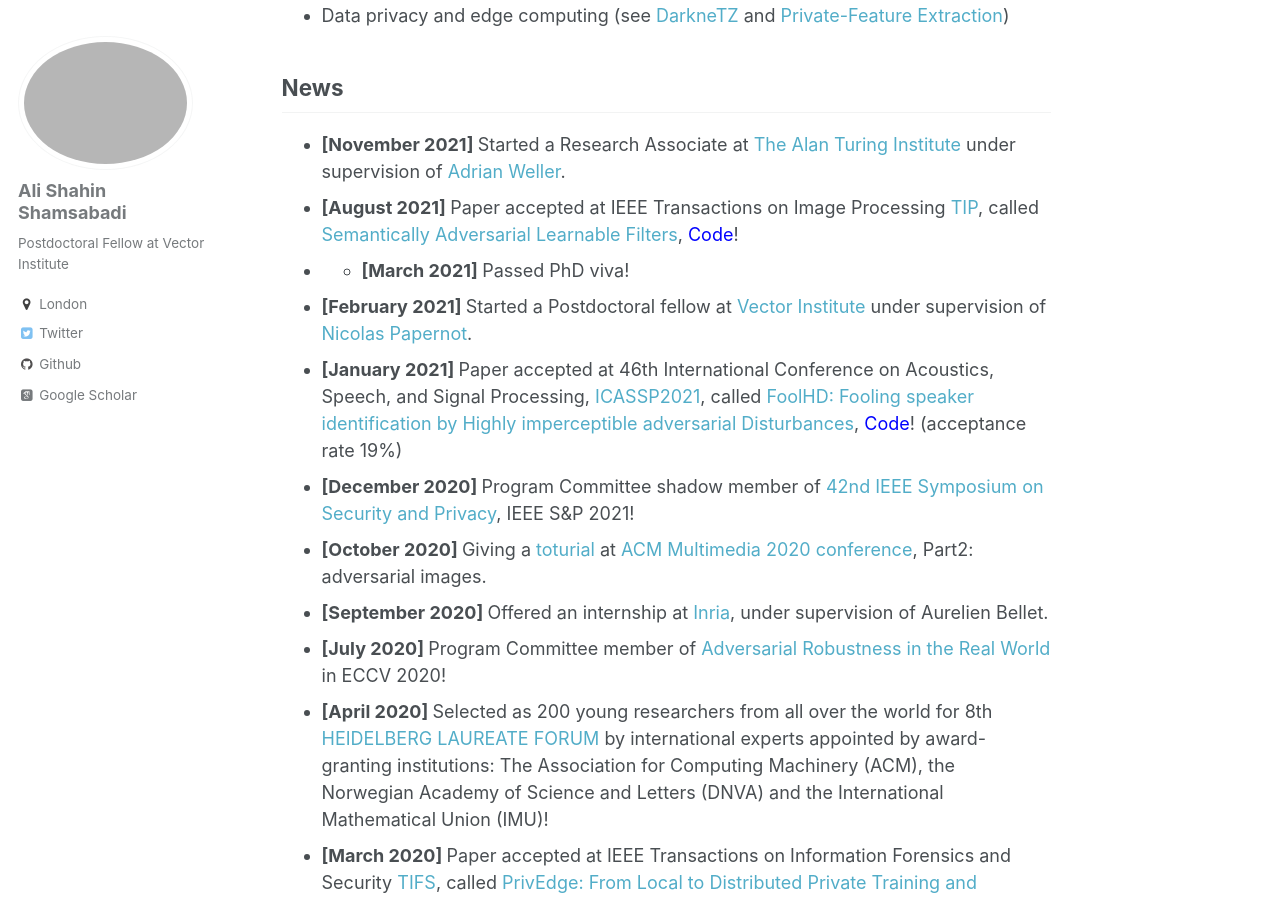
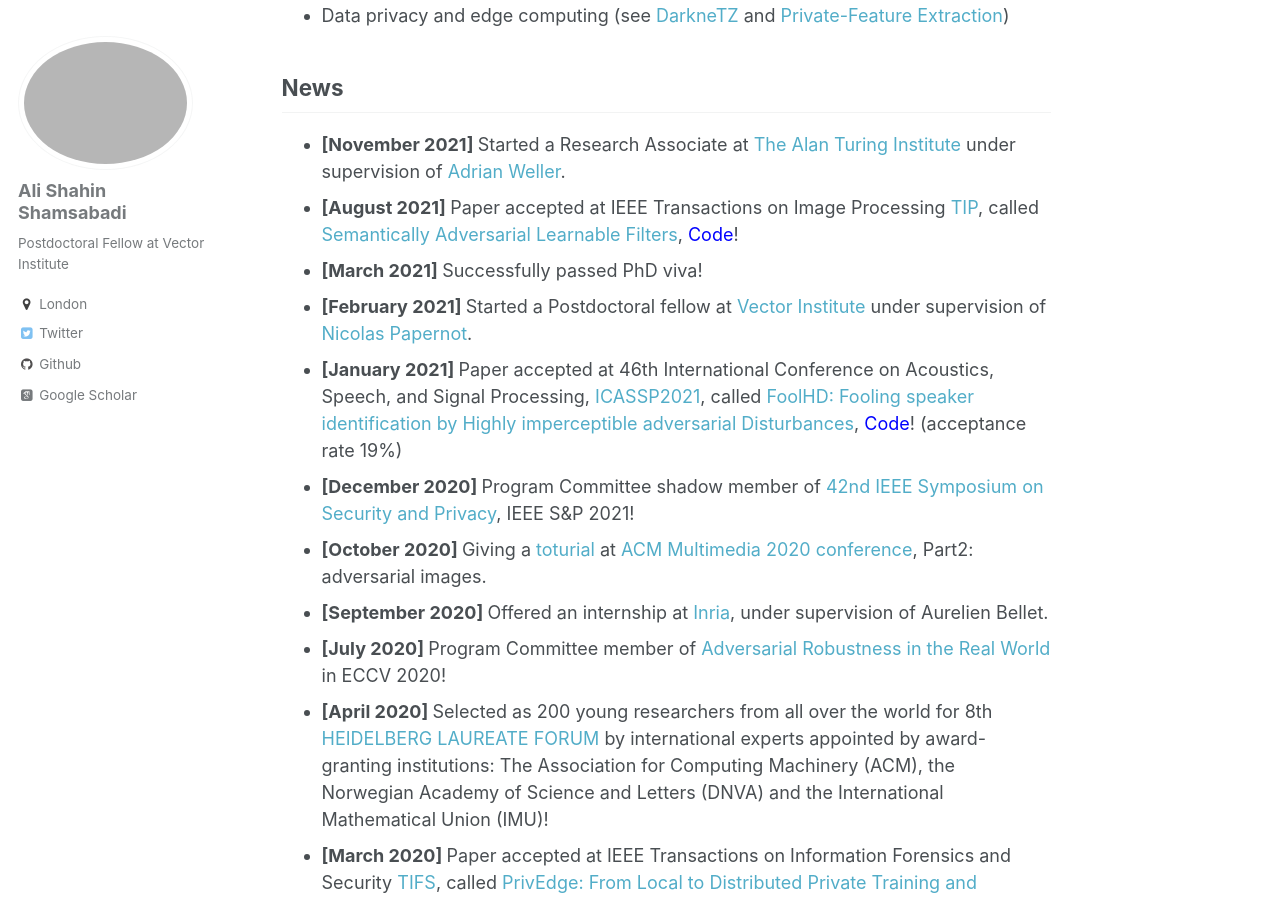
Before and after one commit to AliShahin/AliShahin.github.io, a Jekyll site: the page built from _pages/about.md, in a window 1280 px wide and 900 px high, scrolled down 799 px. Built offline with Jekyll 4.4.1, drawn with Linux system fonts in a browser that asks for light colours; some web fonts are replaced.

Commit message:
Update about.md

```diff
--- a/_pages/about.md
+++ b/_pages/about.md
@@ -25,7 +25,7 @@ My research interests and recent works include:
 ## News
 - <b> [November 2021] </b> Started a Research Associate at [The Alan Turing Institute](https://www.turing.ac.uk) under supervision of [Adrian Weller](http://mlg.eng.cam.ac.uk/adrian/).
 - <b> [August 2021] </b> Paper accepted at IEEE Transactions on Image Processing [TIP](https://ieeexplore.ieee.org/xpl/RecentIssue.jsp?punumber=83), called [Semantically Adversarial Learnable Filters](https://arxiv.org/pdf/2008.06069.pdf), [<font color="blue">Code</font>](https://github.com/AliShahin/FilterFool)!
-- - <b> [March 2021] </b> Passed PhD viva!
+- <b> [March 2021] </b> Successfully passed PhD viva!
 - <b> [February 2021] </b> Started a Postdoctoral fellow at [Vector Institute](https://vectorinstitute.ai) under supervision of [Nicolas Papernot](https://www.papernot.fr).
 - <b> [January 2021] </b> Paper accepted at 46th International Conference on Acoustics, Speech, and Signal Processing, [ICASSP2021](https://2021.ieeeicassp.org), called [FoolHD: Fooling speaker identification by Highly imperceptible adversarial Disturbances](https://arxiv.org/pdf/2011.08483.pdf), [<font color="blue">Code</font>](https://fsepteixeira.github.io/FoolHD/)! (acceptance rate 19%)
 - <b> [December 2020]  </b> Program Committee shadow member of [42nd IEEE Symposium on Security and Privacy](http://www.ieee-security.org/TC/SP2021/cfpapers.html), IEEE S&P 2021!
```
